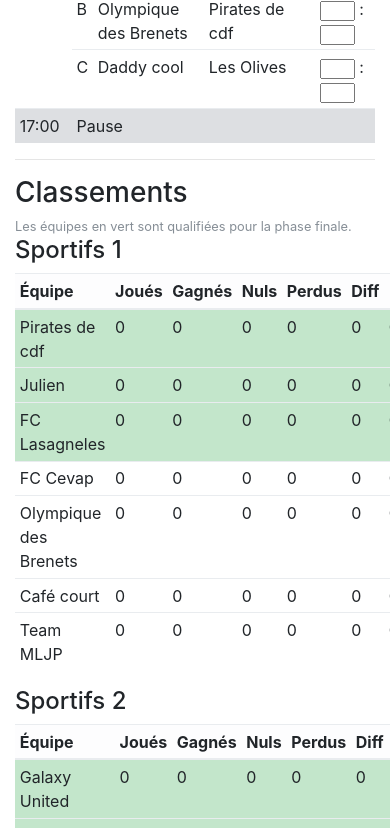
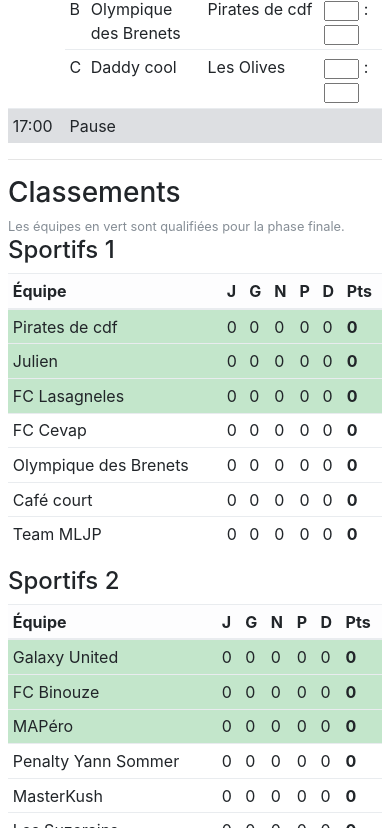
Before and after one commit to j4kim/FcbTournamentCreator3000, a PHP site: page / in a window 390 px wide; the page is wider, and only the part inside the window is pictured. Shown: the part 5672-6500 px from the top of that part. Run offline with PHP 8.4, Linux system fonts and the light colour scheme.

Commit message:
mobile friendly

```diff
--- a/index.html
+++ b/index.html
@@ -327,7 +327,7 @@
                     <div class="ranking-table g{{ group.index }}">
                         <h4>{{ group.name }}</h4>
                         <table class="table table-sm">
-                            <thead>
+                            <thead class="desktop-only">
                             <tr class="table-light">
                                 <th>Équipe</th>
                                 <th>Joués</th>
@@ -336,6 +336,17 @@
                                 <th>Perdus</th>
                                 <th>Diff</th>
                                 <th>Points</th>
+                            </tr>
+                            </thead>
+                            <thead class="mobile-only">
+                            <tr class="table-light">
+                                <th>Équipe</th>
+                                <th>J</th>
+                                <th>G</th>
+                                <th>N</th>
+                                <th>P</th>
+                                <th>D</th>
+                                <th>Pts</th>
                             </tr>
                             </thead>
                             <tbody>
--- a/styles.css
+++ b/styles.css
@@ -33,6 +33,9 @@ body.ranking-mode #rankings {
 body.ranking-mode #rankings .ranking-table {
     margin: 20px 60px;
     flex-grow: .4;
+}
+.ranking-table {
+    overflow: auto;
 }
 
 .knockout-tables, iframe {
@@ -93,4 +96,17 @@ td input[type=number] {
     table th.field-col {
         font-size: 0
     }
+    .container {
+        padding-right: 8px;
+        padding-left: 8px;
+    }
+    .desktop-only {
+        display: none;
+    }
 }
+
+@media screen and (min-width: 601px) {
+    .mobile-only {
+        display: none;
+    }
+}
```
